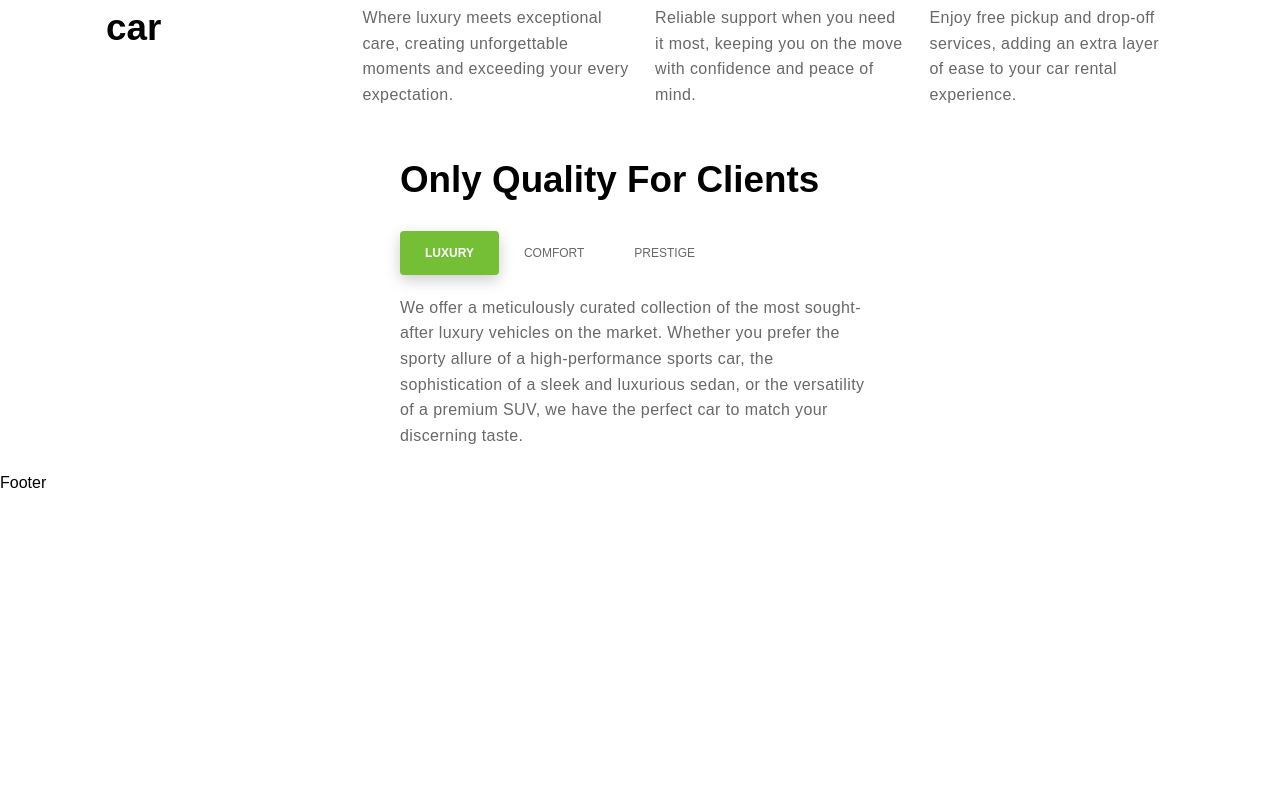
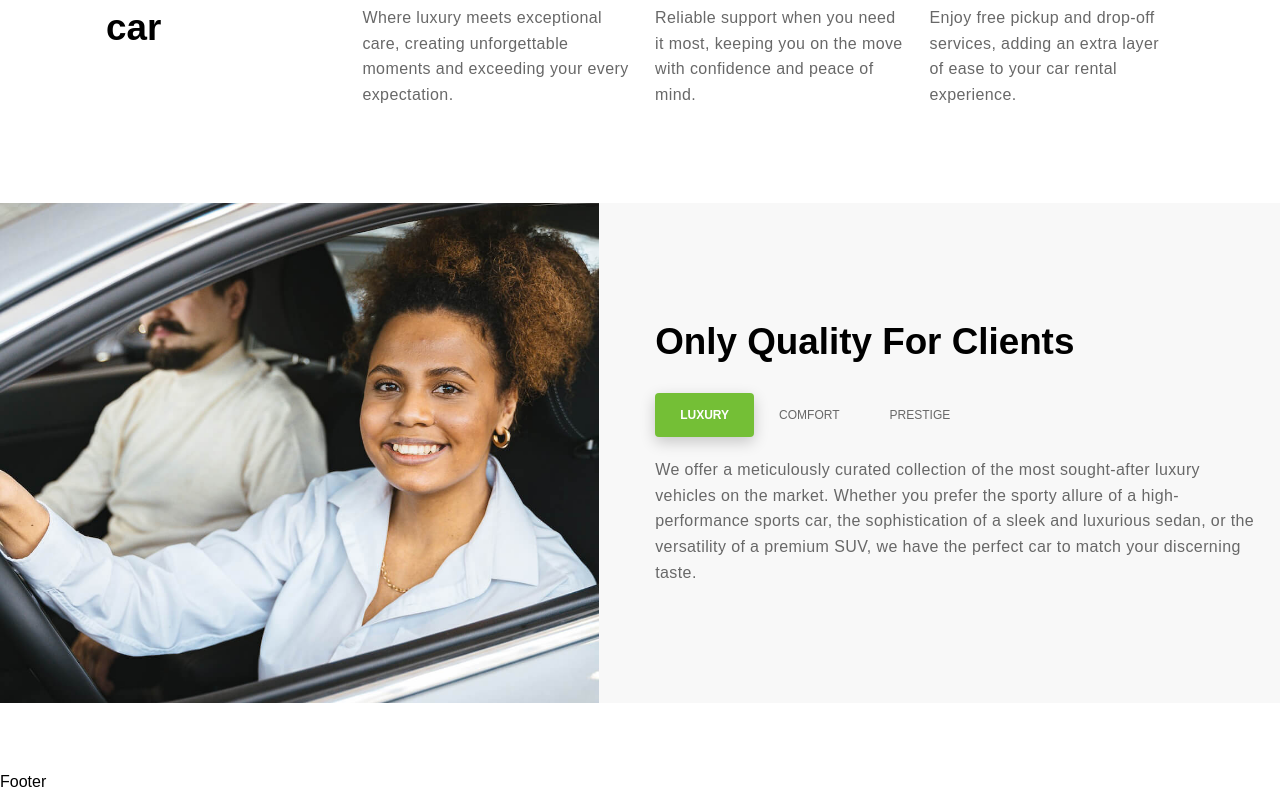
Before and after one commit to Ubongg/car-rental, a Next.js app: page / in a window 1280 px wide. Shown: the part 1543-2334 px from the top of the page. Before the commit the page ends 2035 px from the top, so only its background shows below. Built offline with nearby package versions, Linux system fonts and the light colour scheme.

Commit message:
styled quality section for all scrrens

```diff
--- a/src/app/globals.css
+++ b/src/app/globals.css
@@ -17,6 +17,7 @@
   --smallPadding: 1.6rem;
   --width: min(120ch, 100% - 4rem);
   --margin-inline: auto;
+  --backgroundGrey: rgb(248, 248, 248);
 }
 html,
 body {
--- a/src/app/page.js
+++ b/src/app/page.js
@@ -136,6 +136,7 @@ export default function Home() {
           </div>
         </div>
         <div className={styles.quality}>
+          <div className={styles.qualityImg}></div>
           <div className={styles.qualityWrap}>
             <h2>Only Quality For Clients</h2>
             <div className={styles.qualities}>
--- a/src/app/page.module.css
+++ b/src/app/page.module.css
@@ -114,7 +114,6 @@
   width: 100%;
   display: flex;
   flex-direction: column;
-
   gap: 1.5rem;
 }
 .explore {
@@ -161,7 +160,9 @@
   display: flex;
   align-items: center;
   justify-content: center;
-  padding: var(--smallPadding);
+  padding: 70px var(--smallPadding);
+  background: var(--backgroundGrey);
+  margin: 70px 0;
 }
 .qualityWrap {
   max-width: 480px;
@@ -206,11 +207,15 @@
 .prestigeHide {
   display: none;
 }
+.qualityImg {
+  display: none;
+}
 
 @media screen and (min-width: 768px) {
   .heroWrap,
   .fleetsWrap,
-  .exploreWrap {
+  .exploreWrap,
+  .qualityWrap {
     max-width: 650px;
   }
   .imgBx {
@@ -257,7 +262,7 @@
     flex-direction: row;
     align-items: center;
     justify-content: center;
-    gap: 1rem;
+    gap: 1.5rem;
   }
   .exploreWrap {
     width: var(--width);
@@ -266,4 +271,27 @@
     display: flex;
     gap: 1.5rem;
   }
+  .quality {
+    display: flex;
+    justify-content: space-between;
+    align-items: center;
+    gap: 3.5rem;
+    padding: 0 var(--smallPadding) 0 0;
+  }
+  .qualityImg {
+    display: flex;
+    flex: 1;
+    background: url("/assets/home-sec1.jpeg");
+    background-position: center;
+    background-repeat: no-repeat;
+    background-size: cover;
+    width: 100%;
+    height: 500px;
+  }
+  .qualityWrap {
+    display: flex;
+    flex: 1;
+    flex-direction: column;
+    max-width: 100%;
+  }
 }
```
